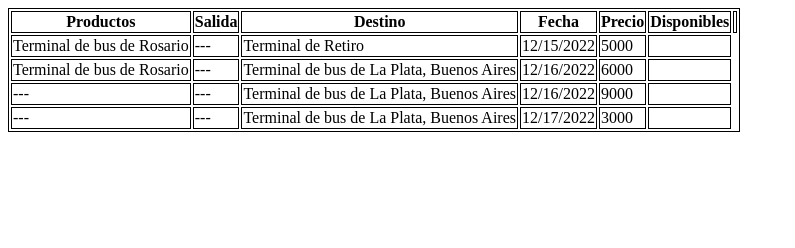
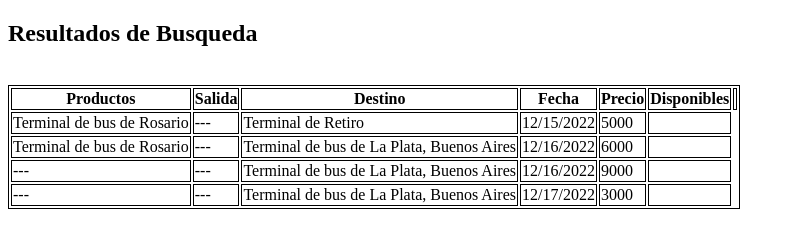
Before and after one commit to ggisel/TP_EVS, a plain HTML site: page productosFiltrados.html in a window 1280 px wide. Shown: the whole page, without its empty margins (0-795 px from the left). Drawn offline with Linux system fonts and the light colour scheme; a script that the page names is missing.

Commit message:
Update productosFiltrados.html

```diff
--- a/productosFiltrados.html
+++ b/productosFiltrados.html
@@ -14,7 +14,7 @@
     <link href="./css/styleTabla.css" rel="stylesheet">
 </head>
 <body>
-
+    <h2>Resultados de Busqueda</h2><br>
     <div class="table">
         <table id="grilla">
             <thead>
```
